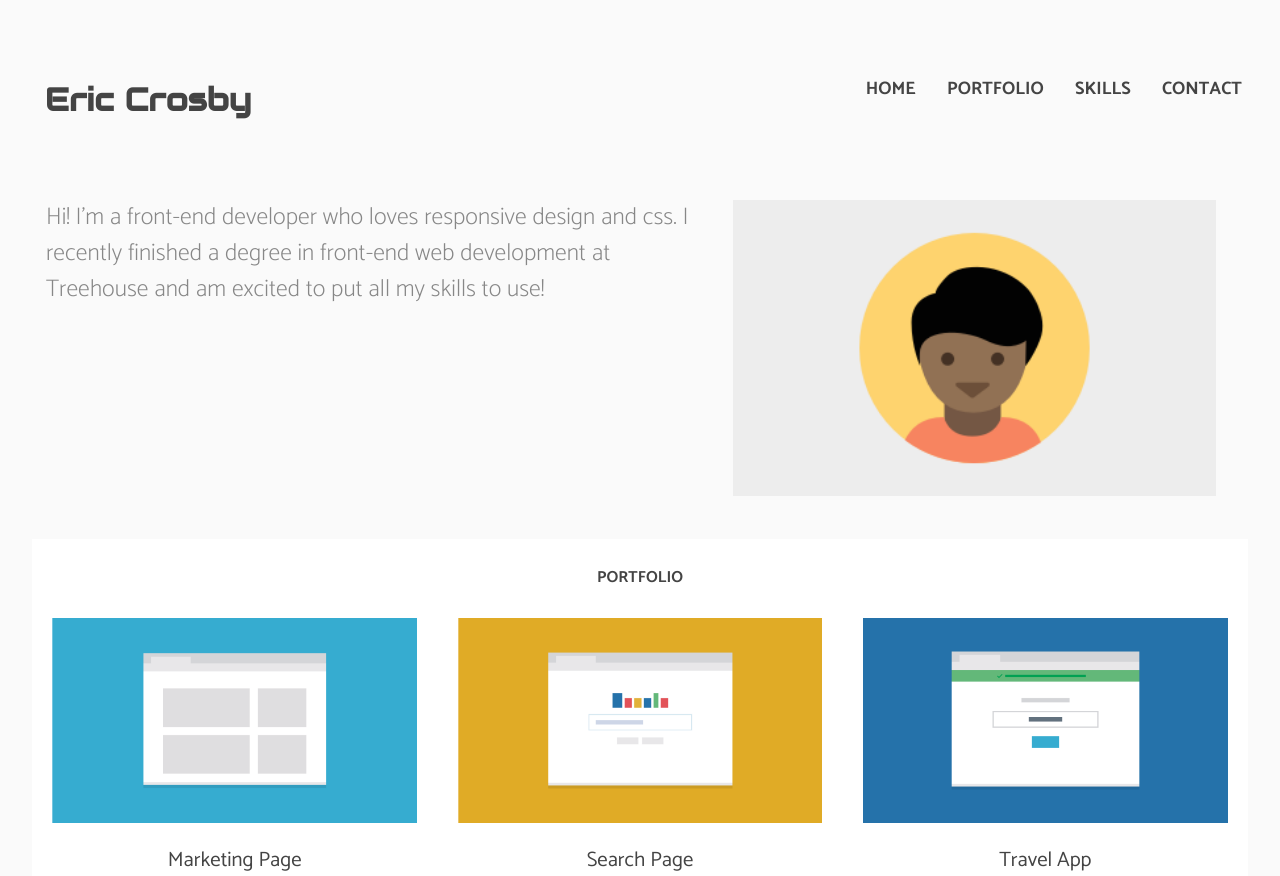
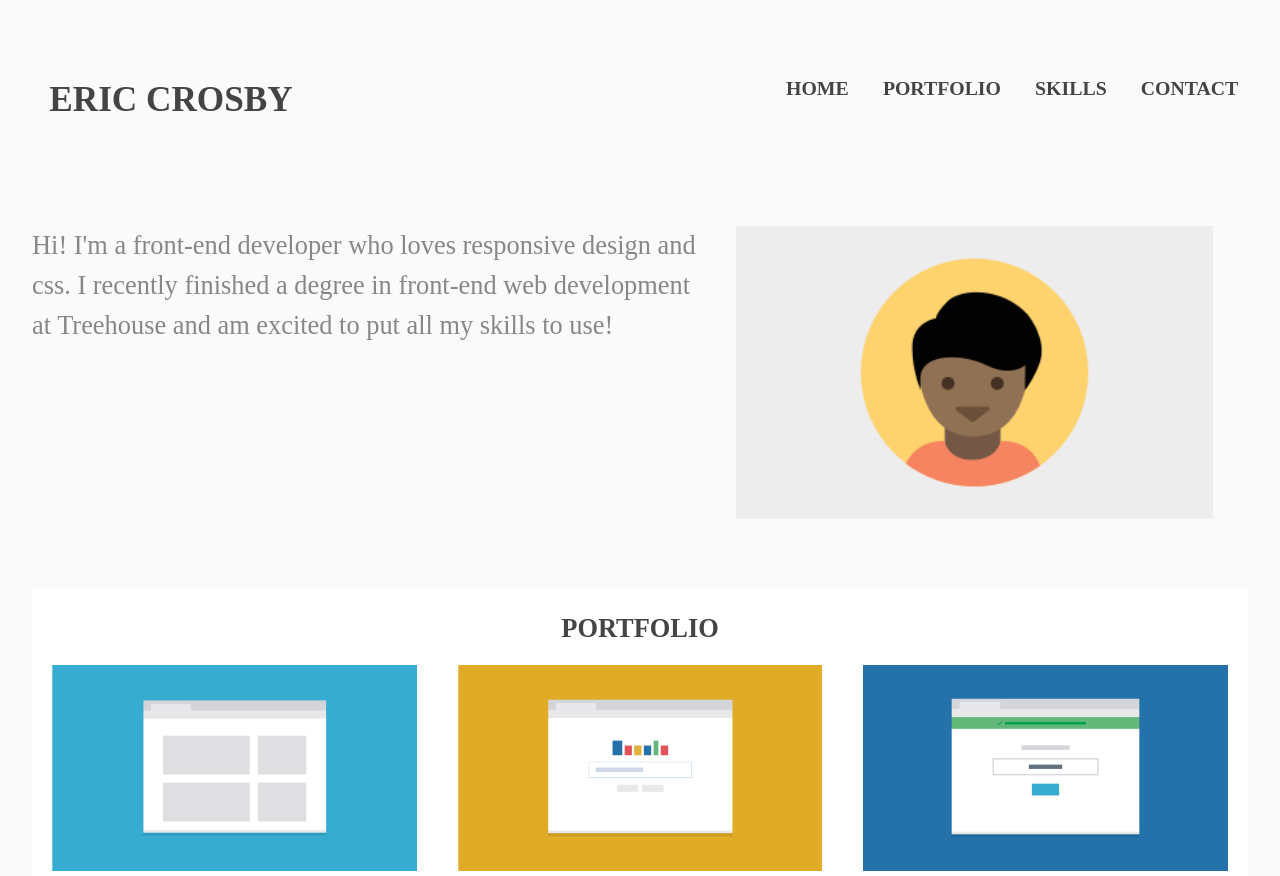
Before and after one commit to eacrosby/css_to_sass, a plain HTML site: page index.html in a window 1280 px wide. Shown: the top 876 px of the page. Drawn offline with Linux system fonts and the light colour scheme; a web font is replaced by a local one.

Commit message:
adding mixins and more placeholder selectors, general refactoring to sass

```diff
--- a/index.html
+++ b/index.html
@@ -6,10 +6,10 @@
   <meta name="viewport" content="width=device-width, initial-scale=1.0">
   <link rel="stylesheet" href="css/normalize.css">
   <link rel="stylesheet" href="css/application.css">
-  <link href="https://fonts.googleapis.com/css?family=Audiowide|Catamaran:100,200,400,700" rel="stylesheet"></head>
+  <link href="https://fonts.googleapis.com/css?family=Khula:400,600,700,800" rel="stylesheet"></head>
   <body>
   	<nav>
-		<div class="container clearfix">
+		<div class="container">
 			<header class="main-header">
 				<h1 class="name">Eric Crosby</h1>
 
@@ -24,14 +24,14 @@
 		</div>
 	</nav>
 
-  		<div class="profile clearfix">
+  		<div class="profile">
 	  			<img src="images/responsive-layout-profile.png" alt="profile image" />
 	  			<p>Hi! I'm a front-end developer who loves responsive design and css. I recently finished a degree in front-end web development at Treehouse and am excited to put all my skills to use!</p>
 	  	</div>
 
-	  	<div class="portfolio clearfix" id="portfolio">
+	  	<div class="portfolio" id="portfolio">
 	  		<h2>Portfolio</h2>
-	  		<ul class="projects clearfix">
+	  		<ul class="projects">
 	  			<li>
 	  				<img src="images/portfolio-1.png" alt="portfolio image 1" />
 	  				<div class="caption">
--- a/scss/application.scss
+++ b/scss/application.scss
@@ -2,8 +2,7 @@
 // Global Imports
 // ===========================================================================
 
+@import 'utilities/index';
 @import 'base/index';
+@import 'components/index';
 @import 'layout/index';
-@import 'components/index';
-@import 'utilities/index';
-@import 'utilities/variables';
--- a/scss/base/_base.scss
+++ b/scss/base/_base.scss
@@ -1,18 +1,15 @@
-@import 'utilities/variables';
-
 /**************************
 BASE STYLES
 **************************/
 
 * {
-  box-sizing: border-box;
+    box-sizing: border-box;
 }
 
 body {
-  font-family: 'Catamaran', sans-serif;
-  color: $text-color;
-  text-align: center;
-  background-color: $background-color;
+    @extend %centertext;
+    @include default_text;
+    background-color: $background-color;
 }
 
 ul {
@@ -20,11 +17,9 @@ ul {
 }
 
 p {
-  margin: 0 14px 20px;
-  font-size: 1.1em;
-  font-weight: 200;
+    @include default_text;
 }
 
 li {
-   list-style: none;
+    list-style: none;
 }
--- a/scss/components/_images.scss
+++ b/scss/components/_images.scss
@@ -5,12 +5,12 @@ img {
 .profile img {
 	width: 75%;
 	margin-bottom: .7em;
-    @media (min-width: 768px) {
+    @media (min-width: $break-tablet) {
         float: right;
 		width: 40%;
 		padding-left: 1em;
     }
-    @media (min-width: 1024px) {
+    @media (min-width: $break-desktop) {
         width: 45%;
 		padding: 2em;
 		padding-top: 0;
--- a/scss/components/_typography.scss
+++ b/scss/components/_typography.scss
@@ -1,31 +1,24 @@
-@font-face {
-    font-family: 'Audiowide', cursive;
-    font-family: 'Catamaran', sans-serif;
-}
-
 h1 {
-	font-family: 'Audiowide', sans-serif;
-	color: #444;
+	@include default-text($size: 2em, $weight: 800, $color: $dark-text-color, $transform: uppercase);
+//	color: $dark-text-color;
 	margin: 12px 0;
 }
 
 h2 {
-	font-family: 'Catamaran', sans-serif;
+    @include push--auto;
+    @include default-text($size: 1.5em, $weight: 700, $color: $dark-text-color, $transform: uppercase);
+    @include side-padding(30px);
 	text-transform: uppercase;
-	padding: 30px;
-	margin: 0 auto;
-	font-size: 1em;
-	color: #444;
+    padding-top: 25px;
 }
 
 h3 {
-	font-size: 1.3em;
-	font-weight: 400;
-	color: #444;
+    @include default-text($size: 1.3em, $weight: 600, $color: $dark-text-color);
 	margin-bottom: .5em;
 }
 
 h4 {
-	float: left;
+	@include default-text;
+    float: left;
 	margin-top: -0.1em;
 }
--- a/scss/layout/_containers.scss
+++ b/scss/layout/_containers.scss
@@ -1,16 +1,11 @@
 .portfolio {
 	@extend %whiteback;
     @extend %clearfix;
-    @media (min-width: 768px) {
-        h2 {
-            background-color: white;
-        }
-    }
-    @media (min-width: 1024px) {
+    @include push--auto;
+    @media (min-width: $break-desktop) {
         width: 95%;
-        margin: auto;
         ul {
-            margin: auto;
+            @include push--auto;
         }
     }
 }
@@ -18,7 +13,8 @@
 .projects {
     @extend %whiteback;
 	@extend %pad-bottom;
-    @media (min-width: 768px) {
+    @extend %clearfix;
+    @media (min-width: $break-tablet) {
         margin-top: 0;
         padding-top: 0;
         ul {
@@ -31,17 +27,17 @@
             padding-left: 0;
         }
     }
-    @media (min-width: 1024px) {
+    @media (min-width: $break-desktop) {
         li {
+            @include push--auto;
             width: 33.3333%;
-		    margin: auto;
         }
     }
 }
 
 .caption {
 	margin-bottom: 50px;
-    @media (min-width: 768px) {
+    @media (min-width: $break-tablet) {
         width: 75%;
         margin: 0 auto 3em;
     }
@@ -53,23 +49,24 @@
 
 .contactinfo {
 	@extend %pad-bottom;
-	background-color: orange;
-	color: white;
+	background-color: $orange;
+	color: $white;
     h2 {
-	   color: white;
+	   color: $white;
     }
-    @media (min-width: 768px) {
+    p {
+        @extend %centertext;
+    }
+    @media (min-width: $break-tablet) {
         p {
-        font-size: 1.4em;
-		text-align: center;
-		padding-left: 12.5%;
-		padding-right: 12.5%;
+            color: $white;
+            font-size: 1.4em;
+            @include side-padding(12.5%);
         }
     }
-    @media (min-width: 1024px) {
+    @media (min-width: $break-desktop) {
         p {
-            padding-left: 19%;
-            padding-right: 19%;
+            @include side-padding(19%);
         }
     }
 }
@@ -82,23 +79,23 @@
 .top-link {
 	float: right;
 	font-size: .9em;
-    @media (min-width: 768px) {
+    @media (min-width: $break-tablet) {
         display: none;
     }
 }
 
 .profile {
     @extend %clearfix;
-    @media (min-width: 768px) {
+    @media (min-width: $break-tablet) {
+        @include push--auto;
         width: 95%;
-		margin: 0 auto;
         p {
-        text-align: left;
-		font-size: 1.2em;
-		line-height: 1.5em;
+            text-align: left;
+            font-size: 1.2em;
+            line-height: 1.5em;
         }
     }
-    @media (min-width: 1024px) {
+    @media (min-width: $break-desktop) {
         p {
             font-size: 1.5em;
         }
@@ -106,17 +103,9 @@
 }
 
 .foot-name {
-    @media (min-width: 768px) {
+    @media (min-width: $break-tablet) {
         display: flex;
 		flex-direction: column;
 		margin-right: auto;
     }
 }
-
-%clearfix {
-    &::after {
-	    content: "";
-	    display: table;
-	    clear: both;
-  }
-}
--- a/scss/layout/_extend.scss
+++ /dev/null
@@ -1,11 +0,0 @@
-// Give elements a white background
-
-%whiteback {
-    background-color: white;
-}
-
-// 1em padding on bottom
-
-%pad-bottom {
-    padding-bottom: 1em;
-}
--- a/scss/layout/_footer.scss
+++ b/scss/layout/_footer.scss
@@ -1,9 +1,11 @@
 footer {
+    @include push--auto;
 	width: 80%;
 	border-top: 1px solid #ddd;
-	margin: 2px auto 2em;
+	margin-top: 2px;
+    margin-bottom: 2em;
 	font-weight: bold;
-	color: #444;
+	color: $dark-text-color;
 	padding-bottom: 1.5em;
 	padding-top: 0.5em;
     ul {
@@ -20,16 +22,16 @@ footer {
     li a {
         text-transform: uppercase;
         text-decoration: none;
-        color: #444;
+        color: $dark-text-color;
         float: right;
     }
 }
 
 .foot-nav {
-    @media (max-width: 767px) {
+    @media (max-width: #{$break-tablet - 1px}) {
         display: none;
     }
-    @media (min-width: 768px) {
+    @media (min-width: $break-tablet) {
 		justify-content: space-between;
     }
 }
--- a/scss/layout/_headernav.scss
+++ b/scss/layout/_headernav.scss
@@ -1,26 +1,19 @@
-@import 'utilities/variables';
-
-%flex {
-    display: flex;
-	flex-direction: column;
-}
-
 .main-header {
     @extend %flex;
 	padding-top: 2em;
-    @media (min-width: 768px) {
+    @media (min-width: $break-tablet) {
         height: 200px;
 		justify-content: flex-end;
 		padding-top: 0;
     }
-    @media (min-width: 1024px) {
+    @media (min-width: $break-desktop) {
         flex-direction: row;
     }
 }
 
 .name {
 	align-self: center;
-    @media (min-width: 1024px) {
+    @media (min-width: $break-desktop) {
         margin-right: auto;
 		margin-left: 1.4em;
     }
@@ -29,40 +22,36 @@
 .main-nav {
     @extend %flex;
 	margin-top: 1.5em;
-    @media (min-width: 768px) {
+    @media (min-width: $break-tablet) {
         margin-top: .3em;
 		flex-direction: row;
 		justify-content: space-between;
     }
-    @media (min-width: 1024px) {
+    @media (min-width: $break-desktop) {
         margin-top: 0;
 		align-self: center;
 		margin-right: 1.4em;
     }
     a {
+        @extend %whiteback;
+        @extend %centertext;
+        @include default-text($size: 1.125em, $weight: 700, $color: $dark-text-color, $transform: uppercase, $decor: none);
         display: block;
-        color: #444;
-        background-color: white;
-        font-size: 1.125em;
-        font-weight: 700;
-        text-align: center;
         padding:  .7em;
-        text-transform: uppercase;
-        text-decoration: none;
         margin: .3em .7em;
-        @media (min-width: 768px) {
-            border: 1px dotted transparent;
+        @media (min-width: $break-tablet) {
+            border: $btnborder;
             background-color: $background-color;
             margin: 1em;
             padding-bottom: 1em;
         }
-    }
-    a:hover {
-        color: orange;
-        border-bottom: 1px dotted orange;
+        &:hover {
+            color: $orange;
+            border-bottom: $btnborderorange;
+        }
     }
     li {
-        @media (min-width: 1024px) {
+        @media (min-width: $break-desktop) {
             margin-left: -1em;
             margin-right: -1em;
         }
--- a/scss/layout/_index.scss
+++ b/scss/layout/_index.scss
@@ -5,4 +5,3 @@
 @import 'containers';
 @import 'footer';
 @import 'headernav';
-@import 'extend';
--- /dev/null
+++ b/scss/utilities/_extend.scss
@@ -0,0 +1,34 @@
+// Give elements a white background
+
+%whiteback {
+    background-color: white;
+}
+
+// 1em padding on bottom
+
+%pad-bottom {
+    padding-bottom: 1em;
+}
+
+// enable flexbox
+
+%flex {
+    display: flex;
+	flex-direction: column;
+}
+
+// center align text
+
+%centertext {
+    text-align: center;
+}
+
+// clearfix
+
+%clearfix {
+    &::after {
+	    content: "";
+	    display: table;
+	    clear: both;
+  }
+}
--- a/scss/utilities/_index.scss
+++ b/scss/utilities/_index.scss
@@ -0,0 +1,7 @@
+// ===========================================================================
+// Utilities Imports
+// ===========================================================================
+
+@import 'variables';
+@import 'extend';
+@import 'mixins';
--- /dev/null
+++ b/scss/utilities/_mixins.scss
@@ -0,0 +1,30 @@
+/*
+    Create at least one mixin for a common text pattern.
+
+    As a minimum, include the following arguments in your mixin:
+        font-size
+        font-weight
+        color
+    Add your mixin as a declaration using @include in at least three rules where any of the text properties listed above are present.
+*/
+
+@mixin side-padding($pad) {
+    padding-left: $pad;
+    padding-right: $pad;
+}
+
+@mixin default_text($myfont: 'Khula', $size: 1.1em, $weight: 200, $color: $text-color, $transform: null, $decor: null) {
+    font-family: $myfont;
+    font-size: $size;
+    font-weight: $weight;
+    color: $color;
+    text-transform: $transform;
+    text-decoration: $decor;
+}
+
+@mixin push--auto {
+    margin: {
+        left: auto;
+        right: auto;
+    }
+}
--- a/scss/utilities/_variables.scss
+++ b/scss/utilities/_variables.scss
@@ -1,2 +1,23 @@
+/*
+Create variables for repeating values.
+    At minimum, create variables for:
+        ALL color values
+        ALL media query breakpoints.
+    Make sure you use your color variable in your project to replace ALL instances of that color property values.
+    Nest your media queries in their respective rules and use your breakpoints variables to define ALL the breakpoint widths.
+*/
+
+
 $background-color: #fafafa;
 $text-color: #878787;
+$dark-text-color: #444;
+$orange: #ed9a1e;
+$white: #fffdf9;
+
+$btnborder: 1px dotted transparent;
+$btnborderorange: 1px dotted #ffa500;
+
+$khula: 'Khula', sans-serif;
+
+$break-tablet: 768px;
+$break-desktop: 1024px;
```
Also changed, not shown: css/application.css, 1 other file.
